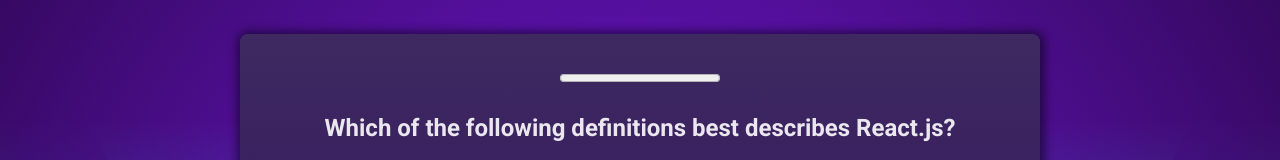
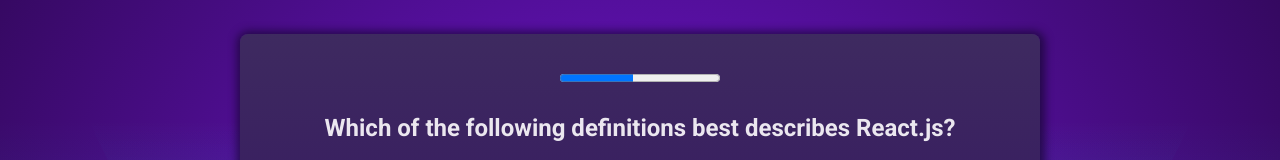
Before and after one commit to RAJESH2961/udemy-react-practice, a React (Vite) app in the folder Projects/Quiz-app/: page / in a window 1280 px wide. Shown: the part 177-337 px from the top of the page. Built offline with nearby package versions, Linux system fonts and the light colour scheme.

Commit message:
using keys for resetting components

```diff
--- a/Projects/Quiz-app/src/components/QuestionTimer.jsx
+++ b/Projects/Quiz-app/src/components/QuestionTimer.jsx
@@ -1,12 +1,25 @@
 import { useState, useEffect } from "react";
 
-export default function QuestionTimer({timeout, onTimeout}){
-    const [remainingTime, setRemainingTime] = useState(timeout);
+export default function QuestionTimer({ timeout, onTimeout }) {
+  const [remainingTime, setRemainingTime] = useState(timeout);
 
-    useEffect(()=>{setTimeout(onTimeout,timeout);},[onTimeout, timeout]);
-    useEffect(() =>{
-    setInterval(() =>{setRemainingTime(prevremainingTime => prevremainingTime - 100)},100);
-    }, []);
+  useEffect(() => {
+    // Set up a timeout to trigger quiz completion
+    const timeoutId = setTimeout(onTimeout, timeout);
 
-    return <progress id="question-time" max={timeout} value={remainingTime} />
+    // Set up interval to decrement time
+    const intervalId = setInterval(() => {
+      setRemainingTime(prevTime => prevTime - 100);
+    }, 100);
+
+    // Cleanup function: clear both timeout and interval
+    return () => {
+      clearTimeout(timeoutId);
+      clearInterval(intervalId);
+    };
+  }, [timeout, onTimeout]);
+
+  return (
+    <progress id="question-time" max={timeout} value={remainingTime} />
+  );
 }
--- a/Projects/Quiz-app/src/components/Quiz.jsx
+++ b/Projects/Quiz-app/src/components/Quiz.jsx
@@ -1,5 +1,5 @@
 import QUESTIONS from '../questions.js';
-import { useState } from "react";
+import { useCallback, useState } from "react";
 import quizCompleteImage from '../assets/quiz-complete.png'
 import QuestionTimer from './QuestionTimer.jsx';
 /**
@@ -16,6 +16,7 @@ export default function Quiz() {
 
   const quizIsComplete = activeQuestionIndex === QUESTIONS.length;
 
+
   /**
    * Handles selection of an answer.
    * Adds the selected answer to the userAnswers array.
@@ -23,11 +24,16 @@ export default function Quiz() {
    *
    * @param {string} selectedAnswer - The answer selected by the user.
    */
+  const handleSelectAnswer = useCallback(
   function handleSelectAnswer(selectedAnswer) {
     setUserAnswers((prevUserAnswer) => {
       return [...prevUserAnswer, selectedAnswer];
     });
-  }
+  },[]
+);
+
+    const handleSkipAnswer = useCallback(() => handleSelectAnswer(null),[handleSelectAnswer]);
+
 
   if(quizIsComplete){
     return <div id='summary'>
@@ -42,7 +48,7 @@ shuffledAnswers.sort(() => Math.random() - 0.5);
     <div id='quiz'>
     <div id="questions">
       {/* Display the current question text */}
-      <QuestionTimer timeout={10000} onTimeout={() => handleSelectAnswer(null)} />
+      <QuestionTimer timeout={10000} onTimeout={handleSkipAnswer} key={activeQuestionIndex} />
       <h2>{QUESTIONS[activeQuestionIndex].text}</h2>
 
       {/* Render a button for each possible answer */}
```
